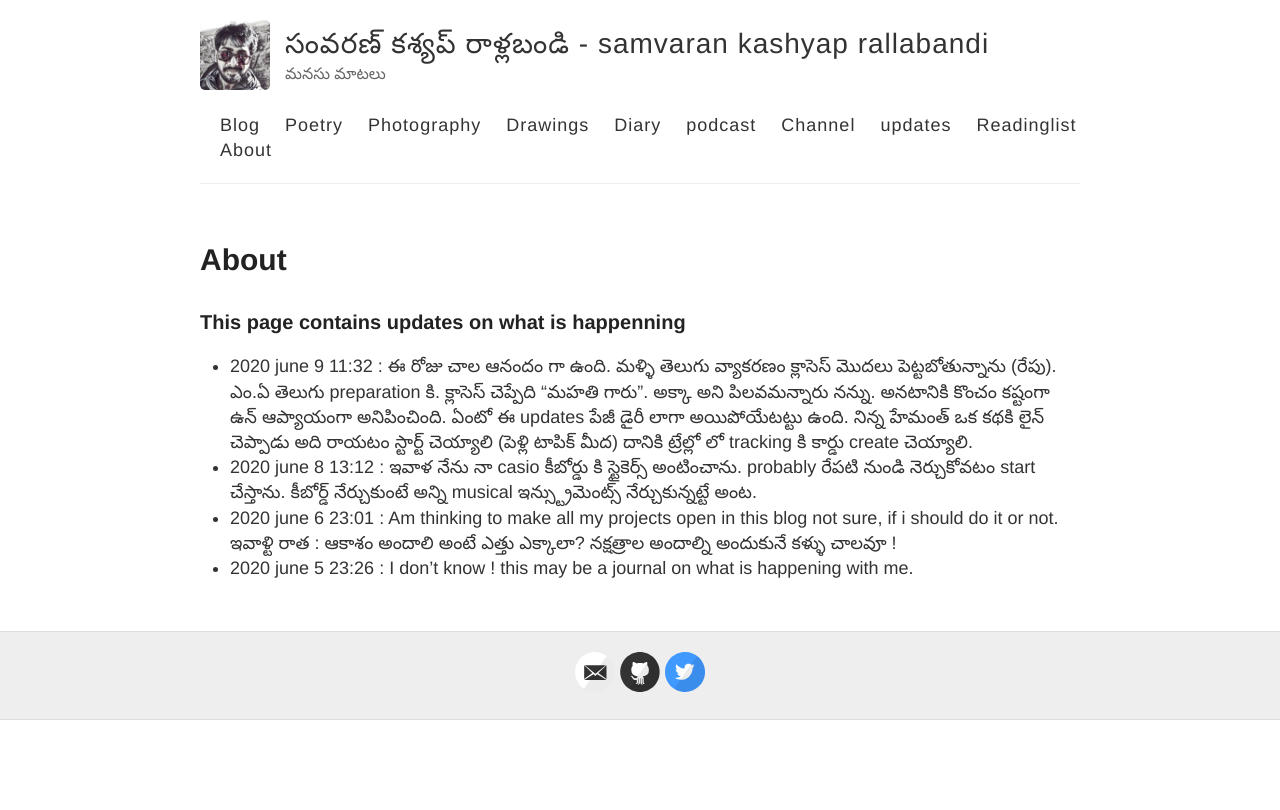
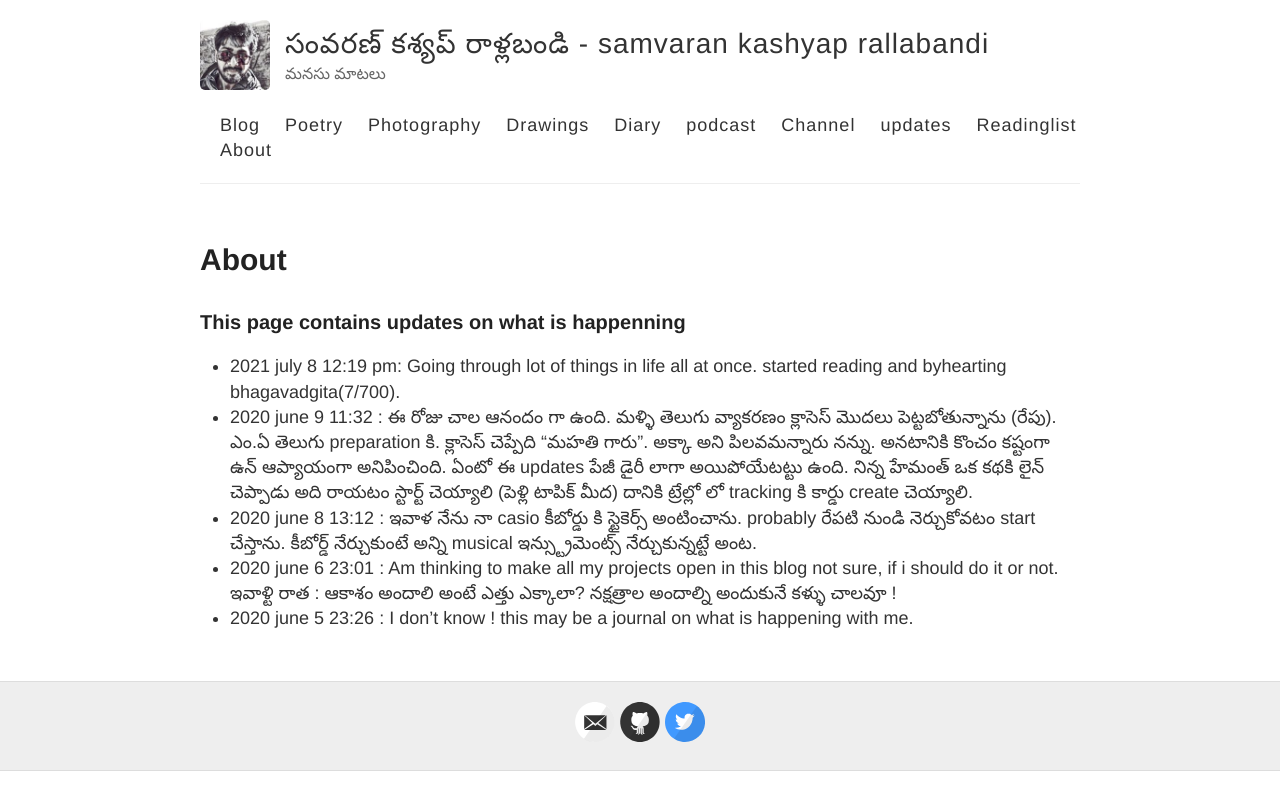
Before and after one commit to rsk/rsk.github.io, a Jekyll site: the page built from updates.md, in a window 1280 px wide. Shown: the top 810 px of the page. Built offline with Jekyll 4.4.1, drawn with Linux system fonts in a browser that asks for light colours; comment, search, counter and statistics services are not loaded.

Commit message:
Update today

```diff
--- a/updates.md
+++ b/updates.md
@@ -6,6 +6,7 @@ permalink: /updates/
 
 
 ### This page contains updates on what is happenning
+- 2021 july 8 12:19 pm: Going through lot of things in life all at once. started reading and byhearting bhagavadgita(7/700).
 - 2020 june 9 11:32 : ఈ రోజు చాల ఆనందం గా ఉంది. మళ్ళి తెలుగు వ్యాకరణం క్లాసెస్ మొదలు పెట్టబోతున్నాను (రేపు). ఎం.ఏ తెలుగు preparation కి. క్లాసెస్ చెప్పేది "మహతి గారు". అక్కా అని పిలవమన్నారు నన్ను. అనటానికి కొంచం కష్టంగా ఉన్ ఆప్యాయంగా అనిపించింది.
 ఏంటో ఈ updates పేజీ డైరీ లాగా అయిపోయేటట్టు ఉంది. నిన్న హేమంత్ ఒక కథకి లైన్ చెప్పాడు అది రాయటం స్టార్ట్ చెయ్యాలి (పెళ్లి టాపిక్ మీద) దానికి ట్రేల్లో లో tracking కి కార్డు create చెయ్యాలి.
 - 2020 june 8 13:12 : ఇవాళ నేను నా casio కీబోర్డు కి స్టైకెర్స్ అంటించాను. probably రేపటి నుండి నెర్చుకోవటం start చేస్తాను. కీబోర్డ్ నేర్చుకుంటే అన్ని musical ఇన్స్ట్రుమెంట్స్ నేర్చుకున్నట్టే అంట.
```
